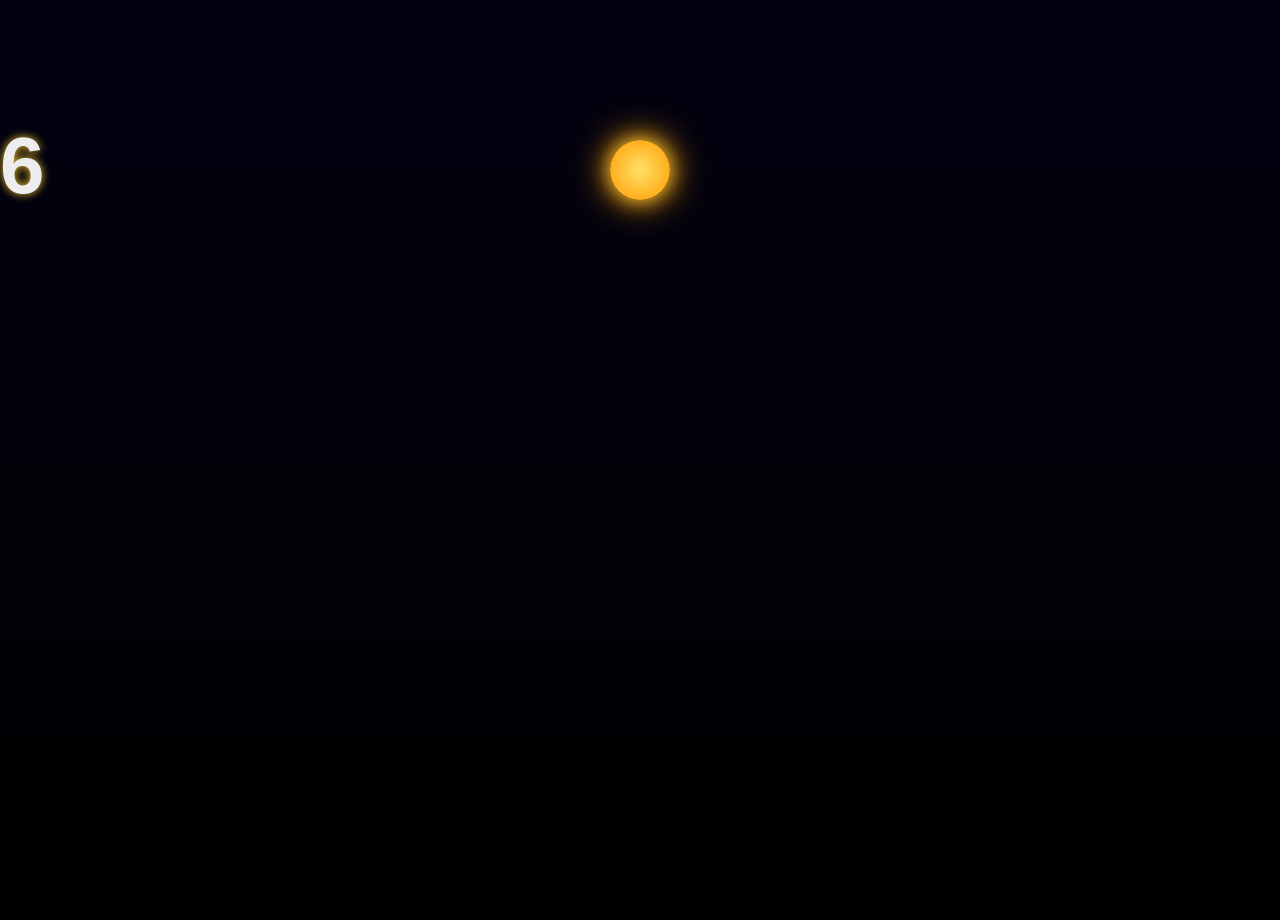
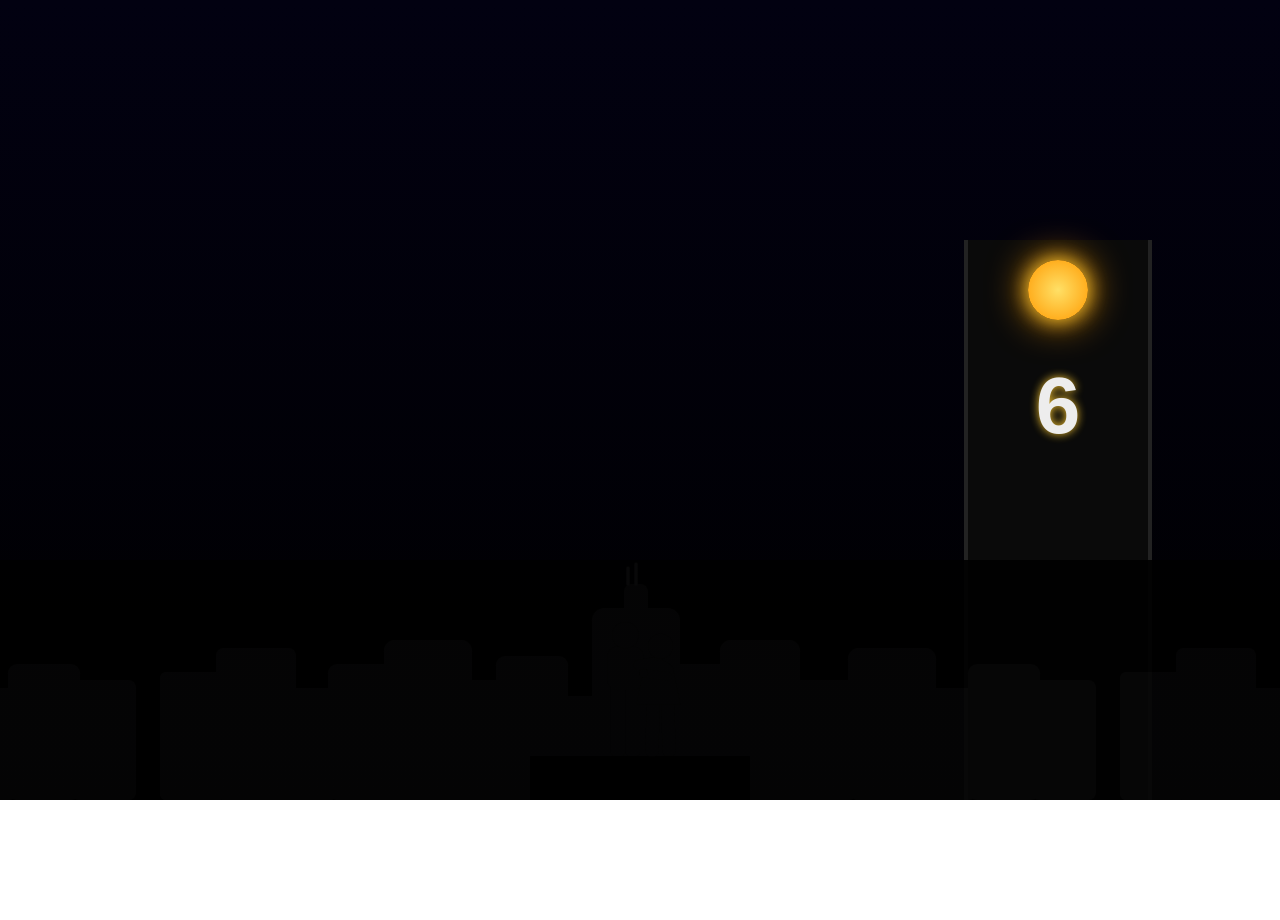
Before and after one commit to tatsuyax25/new-years-day-interactive-card, a plain HTML site: page index.html in a window 1280 px wide. After the commit the page ends 800 px from the top, so only its background shows below. Drawn offline with Linux system fonts and the light colour scheme.

Commit message:
fixing bugs

```diff
--- a/index.html
+++ b/index.html
@@ -11,7 +11,7 @@
     <canvas id="fireworks"></canvas>
 
     <!-- Countdown tower -->
-    <div id=""tower">
+    <div id="tower">
       <div id="ball"></div>
       <div id="countdown">10</div>
       <div id="billboard">Happy New Year 2026!</div>
--- a/styles.css
+++ b/styles.css
@@ -18,6 +18,7 @@ body {
   top: 0;
   left: 0;
   pointer-events: none;
+  z-index: 1;
 }
 
 /* === COUNTDOWN TOWER === */
@@ -116,3 +117,10 @@ body {
   background-size: contain;
   opacity: 0.95;
 }
+
+#skyline,
+#couple,
+#tower {
+  position: absolute;
+  z-index: 2;
+}
```
Also changed, not shown: assets/couple-silhouette.svg (added), assets/skyline-silhouette.svg (added).
